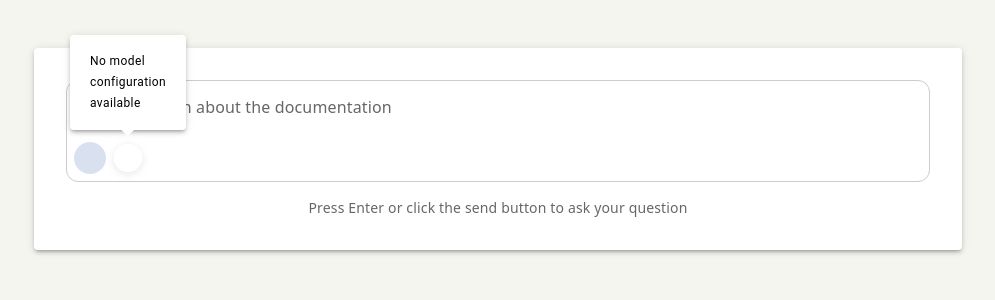
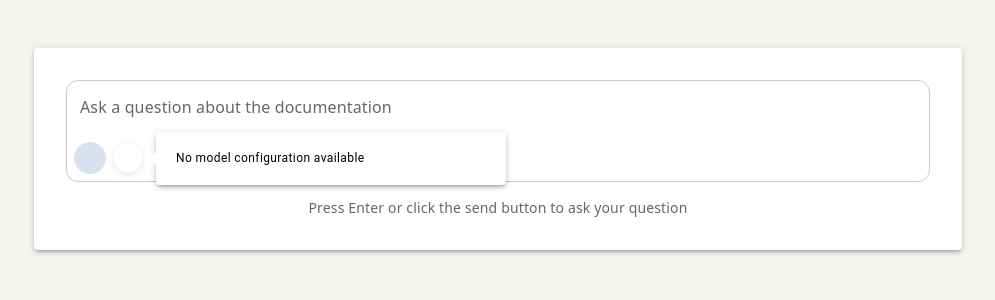
Before and after one commit to alexander-kulyk/rga-bot, a React (Create React App) app in the folder ClientApp/: page / in a window 1280 px wide. Both pictures are taken after a click on the button 270 px from the left and 158 px from the top of the page. Shown: the top 300 px of the page, without its empty margins (142-1137 px from the left). Built offline with nearby package versions, Linux system fonts and the light colour scheme; no server answers; some icons are missing.

Commit message:
Update ModelConfigModal styles: adjust box widths and tooltip placement

```diff
--- a/ClientApp/src/components/ModelConfigModal.tsx
+++ b/ClientApp/src/components/ModelConfigModal.tsx
@@ -62,7 +62,7 @@ export const ModelConfigModal: React.FC<ModelConfigModalProps> = ({
     <Box
       sx={{
         padding: '12px',
-        maxWidth: '320px',
+        width: '250px',
         fontFamily:
           'system-ui, "Segoe UI", Roboto, Helvetica, Arial, sans-serif, "Apple Color Emoji", "Segoe UI Emoji", "Segoe UI Symbol"',
       }}
@@ -159,7 +159,7 @@ export const ModelConfigModal: React.FC<ModelConfigModalProps> = ({
   const formatModelConfigTooltip = () => {
     if (!modalConfigData) {
       return (
-        <Box sx={{ padding: '12px', maxWidth: '300px' }}>
+        <Box sx={{ padding: '12px', width: '350px' }}>
           <Typography variant='caption' sx={{ color: 'black' }}>
             No model configuration available
           </Typography>
@@ -175,7 +175,7 @@ export const ModelConfigModal: React.FC<ModelConfigModalProps> = ({
       <Tooltip
         title={formatModelConfigTooltip()}
         open={tooltipOpen}
-        placement='top'
+        placement='left'
         arrow
         disableHoverListener
         disableFocusListener
@@ -187,7 +187,7 @@ export const ModelConfigModal: React.FC<ModelConfigModalProps> = ({
           tooltip: {
             sx: {
               backgroundColor: 'rgb(255, 255, 255)',
-              maxWidth: 'none',
+              maxWidth: '350px',
               fontSize: '0.75rem',
               color: 'black',
               boxShadow: 3,
```
